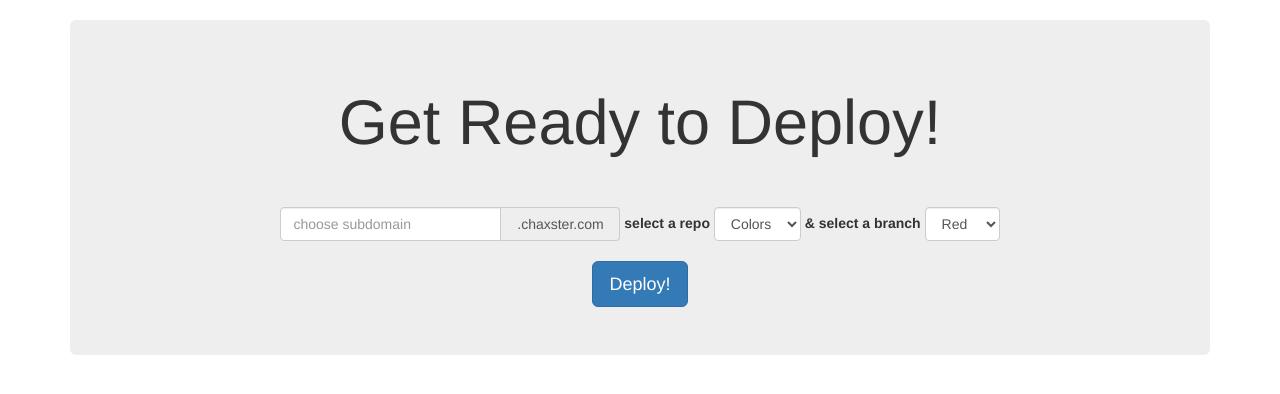
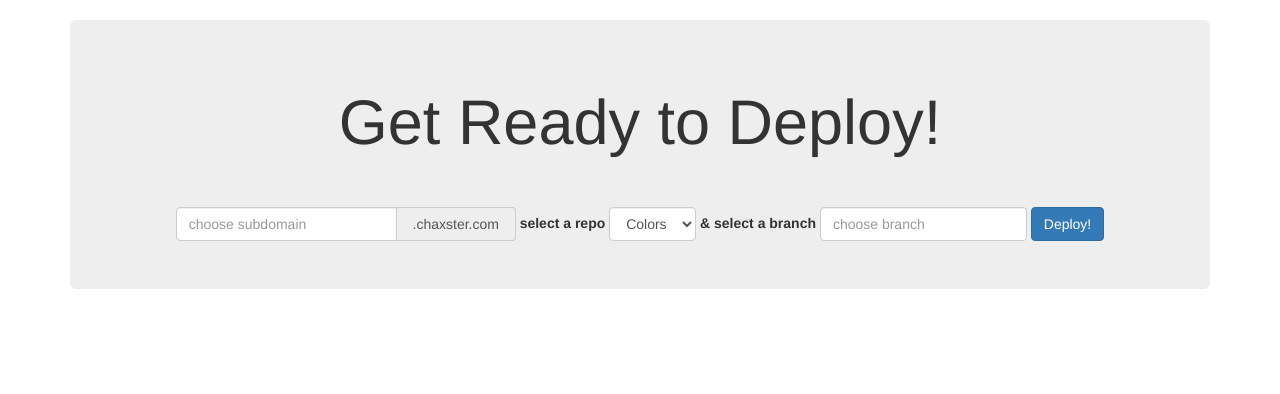
Before and after one commit to artburkart/docker-deployer, a Flask app: page / in a window 1280 px wide. Shown: the part 51-445 px from the top of the page. Run offline with Flask 2, Linux system fonts and the light colour scheme; some libraries are stand-ins or nearby versions.

Commit message:
changed dropdown to input

```diff
--- a/static/js/index.js
+++ b/static/js/index.js
@@ -19,6 +19,7 @@ $( document ).ready(function() {
     e.preventDefault();
     var url = "/api";
     var form = $("#deploy-form").serializeObject();
+    console.log(form);
     $.ajax({
       url: url,
       type: 'post',
--- a/templates/index.html
+++ b/templates/index.html
@@ -13,7 +13,6 @@
             <a class="navbar-brand" href="#">Maxwell Docker Deployer Dashboard</a>
       </div>
   </nav>
-
     <div class="container">
     <div class="jumbotron">
       <h1 style="text-align: center">Get Ready to Deploy!</h1>
@@ -30,13 +29,8 @@
               <option value="titan1">Titan</option>
             </select>
             <label>&amp select a branch</label>
-              <select class="form-control" name="branch">
-                <option value="red">Red</option>
-                <option value="blue">Blue</option>
-              </select>
-          <br>
-          <br>
-          <button class="btn btn-lg btn-primary">Deploy!</button>
+            <input type="text" class="form-control" name="branch" placeholder="choose branch" aria-describedby="basic-addon2">
+            <button class="btn btn-primary">Deploy!</button>
         </form>
       </div>
     </div>
```
